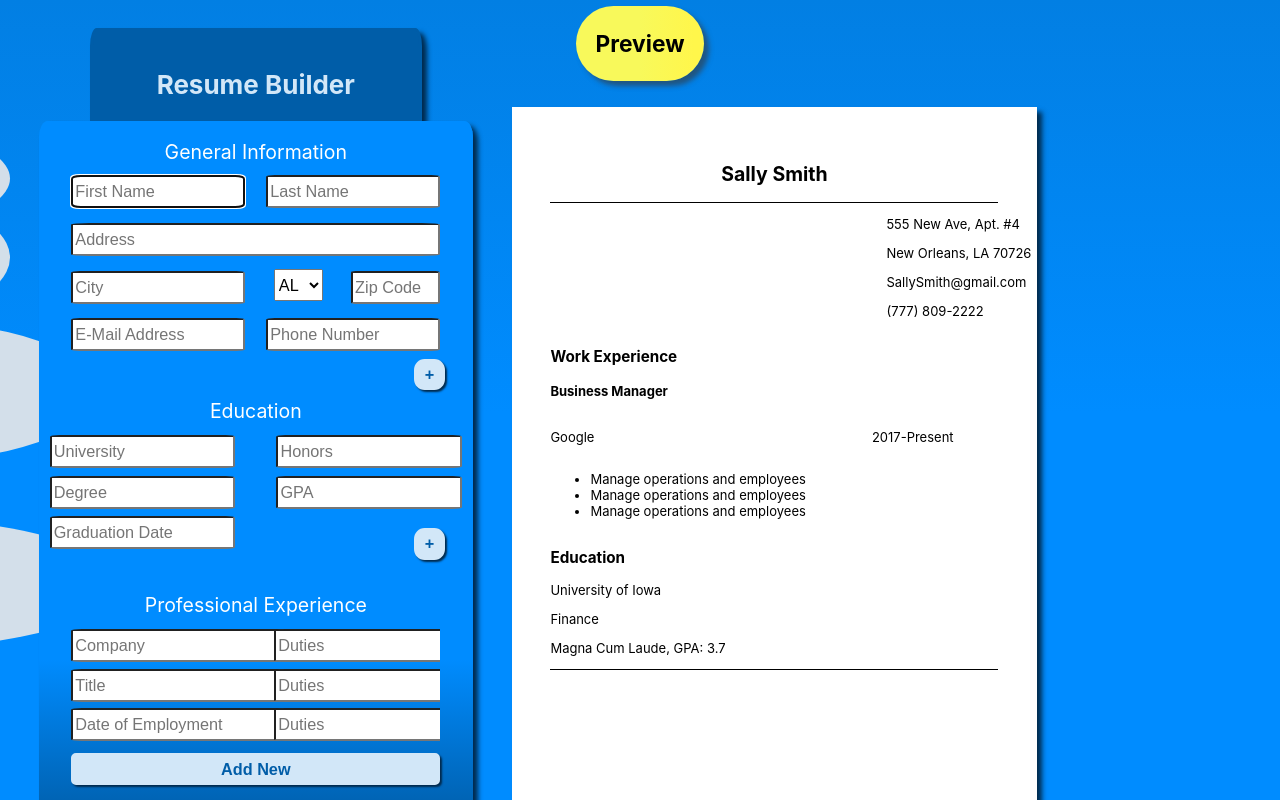
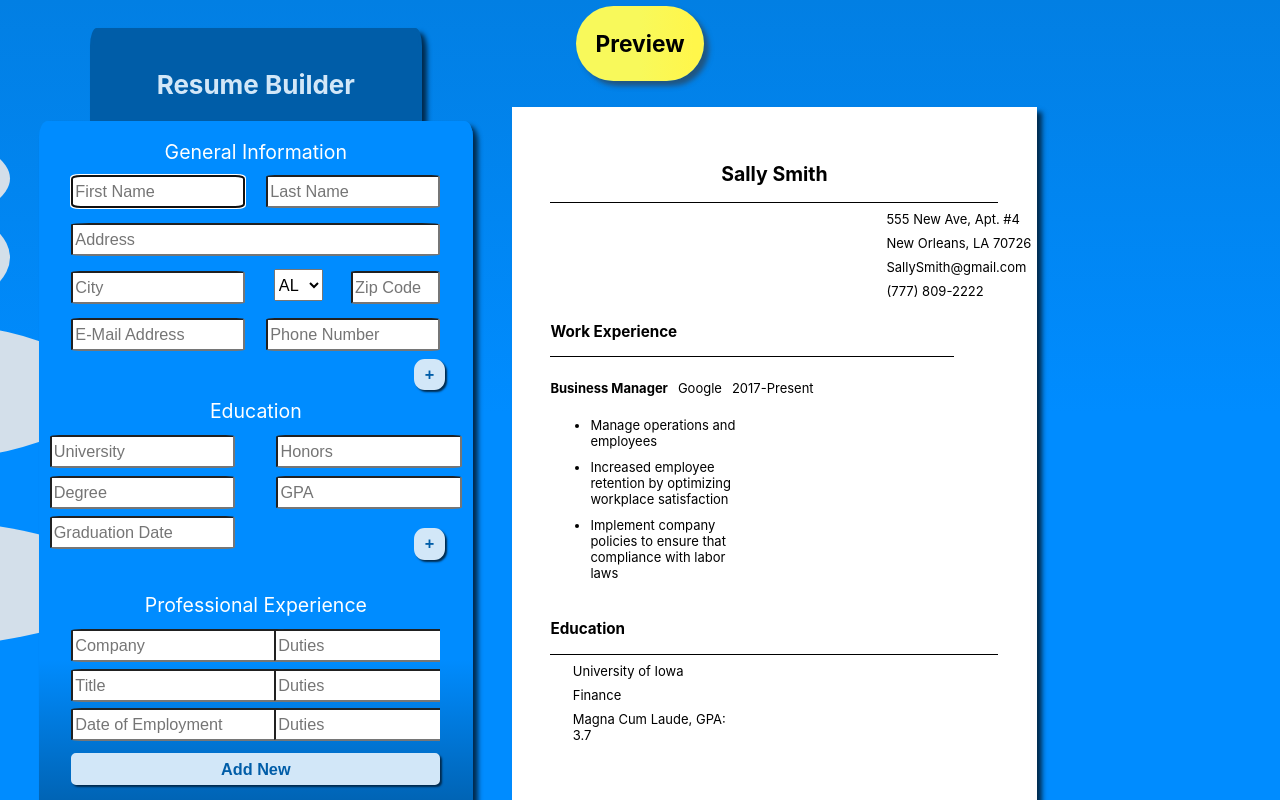
Before and after one commit to dstock3/cv-app, a React app: page / in a window 1280 px wide. Shown: the top 800 px of the page. Built offline with nearby package versions, Linux system fonts and the light colour scheme.

Commit message:
Made revisions to improve resume preview display

```diff
--- a/src/App.css
+++ b/src/App.css
@@ -108,6 +108,23 @@ input {
   display: flex;
   width: 100%;
   justify-content: space-between;
+}
+
+.job-container {
+  margin-top: 15px;
+  display: flex;
+  flex-direction: column;
+}
+
+
+.duties {
+  display: flex;
+  flex-direction: column;
+  width: 40%;
+}
+
+.duties-item {
+  margin-bottom: 10px;
 }
 
 .city-input {
@@ -290,13 +307,28 @@ select {
   border-radius: 35%;
 }
 
+.education {
+  width: 100%;
+}
+
+.ed-subcontainer {
+  width: 40%;
+  margin-left: 5%;
+}
+
 .experience {
   width: 90%;
 }
 
+.exp-subcontainer > h4, p {
+  margin-right: 10px;
+  margin-block-start: .5rem;
+  margin-block-end: .5rem;
+}
+
 .exp-subcontainer {
   display: flex;
-  justify-content: space-between;
+  justify-content: flex-start;
   width: 100%;
 }
 
--- a/src/RouteSwitch.js
+++ /dev/null
@@ -1,23 +0,0 @@
-import React from 'react'
-import App from './App'
-import { HashRouter, Routes, Route } from "react-router-dom"
-import ReactDOM from 'react-dom';
-
-const RouteSwitch = () => {
-
-    return (
-        <HashRouter>
-                <Routes>
-                        <Route path="/" element={
-                            <App />
-                        } />
-
-                        <Route path="/pdf" element={
-                            <App />
-                        } />
-                </Routes>
-        </HashRouter>
-    )
-}
-
-export default RouteSwitch;
--- a/src/components/Education.js
+++ b/src/components/Education.js
@@ -1,14 +1,18 @@
 import React from 'react'
+import Divider from './Divider'
 
 const Education = ({school, degree, major, year, honors, gpa}) => {
   return (
     <div className="education">
         <h3>Education</h3>
+        <Divider />
 
-        { school ? <p className="school">{school}</p> : null }
-        { degree ? <p className="degree">{degree}, ({year})</p> : null }
-        { major ? <p className="major">{major}</p> : null }
-        { gpa ? <p className="honors">{honors}, GPA: {gpa}</p> : null }
+        <div className="ed-subcontainer">
+            { school ? <p className="school">{school}</p> : null }
+            { degree ? <p className="degree">{degree}, ({year})</p> : null }
+            { major ? <p className="major">{major}</p> : null }
+            { gpa ? <p className="honors">{honors}, GPA: {gpa}</p> : null }
+        </div>
 
     </div>
   )
--- a/src/components/Form.js
+++ b/src/components/Form.js
@@ -60,8 +60,8 @@ export class Form extends Component {
             newCompany: 'Google',
             newTitle: 'Business Manager',
             newDutiesOne: 'Manage operations and employees',
-            newDutiesTwo: 'Manage operations and employees',
-            newDutiesThree: 'Manage operations and employees',
+            newDutiesTwo: 'Increased employee retention by optimizing workplace satisfaction',
+            newDutiesThree: 'Implement company policies to ensure that compliance with labor laws',
             newDate: '2017-Present',
 
             jobClickCount: 1,
--- a/src/components/Job.js
+++ b/src/components/Job.js
@@ -2,17 +2,17 @@ import React from 'react'
 
 const Job = ({job, title, company, date, dutiesOne, dutiesTwo, dutiesThree}) => {
   return (
-    <div className={job}>
-        <h4 className="title">{title}</h4>
+    <div className="job-container">
         <div className="exp-subcontainer">
+            <h4 className="title">{title}</h4>
             <p className="company">{company}</p>
             <p className="date">{date}</p>
         </div>
 
         <ul className="duties">
-            <li className="duties">{dutiesOne}</li>
-            <li className="duties">{dutiesTwo}</li>
-            <li className="duties">{dutiesThree}</li>
+            <li className="duties-item">{dutiesOne}</li>
+            <li className="duties-item">{dutiesTwo}</li>
+            <li className="duties-item">{dutiesThree}</li>
         </ul>
     </div>
   )
--- a/src/components/ProfExp.js
+++ b/src/components/ProfExp.js
@@ -1,4 +1,5 @@
 import React from 'react'
+import Divider from './Divider'
 import Job from './Job'
 
 const ProfExp = ({jobOne, jobTwo, jobThree, company, title, dutiesOne, dutiesTwo, dutiesThree, date, newCompanyTwo, newTitleTwo, newDutiesTwoOne, newDutiesTwoTwo, newDutiesTwoThree, newDateTwo, newCompanyThree, newTitleThree, newDutiesThreeOne, newDutiesThreeTwo, newDutiesThreeThree, newDateThree}) => {
@@ -6,6 +7,7 @@ const ProfExp = ({jobOne, jobTwo, jobThree, company, title, dutiesOne, dutiesTwo
     <div className="experience">
 
         <h3>Work Experience</h3>
+        <Divider />
 
         <Job job={jobOne} title={title} company={company} date={date} dutiesOne={dutiesOne} dutiesTwo={dutiesTwo} dutiesThree={dutiesThree} />
 
--- a/src/components/Resume.js
+++ b/src/components/Resume.js
@@ -17,7 +17,7 @@ const Resume = ({jobOne, jobTwo, jobThree, firstName, lastName, address, city, s
     })
 
     return (
-        <section className="resume">
+        <div className="resume">
             <h2 className="name">{firstName} {lastName}</h2>
 
             <Divider />
@@ -27,9 +27,7 @@ const Resume = ({jobOne, jobTwo, jobThree, firstName, lastName, address, city, s
             <ProfExp jobOne={jobOne} company={company} title={title} dutiesOne={dutiesOne} dutiesTwo={dutiesTwo} dutiesThree={dutiesThree} date={date} jobTwo={jobTwo} jobThree={jobThree} newCompanyTwo={newCompanyTwo} newTitleTwo={newTitleTwo} newDutiesTwoOne={newDutiesTwoOne} newDutiesTwoTwo={newDutiesTwoTwo} newDutiesTwoThree={newDutiesTwoThree} newDateTwo={newDateTwo} newCompanyThree={newCompanyThree} newTitleThree={newTitleThree} newDutiesThreeOne={newDutiesThreeOne} newDutiesThreeTwo={newDutiesThreeTwo} newDutiesThreeThree={newDutiesThreeThree} newDateThree={newDateThree}/>
 
             <Education school={school} major={major} degree={degree} year={year} honors={honors} gpa={gpa} />
-
-            <Divider />
-        </section>
+        </div>
     )
 }
 
--- a/src/index.js
+++ b/src/index.js
@@ -1,11 +1,11 @@
 require('file-loader?name=[name].[ext]!./index.html');
 import React from 'react';
 import ReactDOM from 'react-dom';
-import RouteSwitch from './RouteSwitch';
+import App from './App';
 
 ReactDOM.render(
     <React.StrictMode>
-      <RouteSwitch />
+      <App />
     </React.StrictMode>,
     document.getElementById('root')
 );
```
